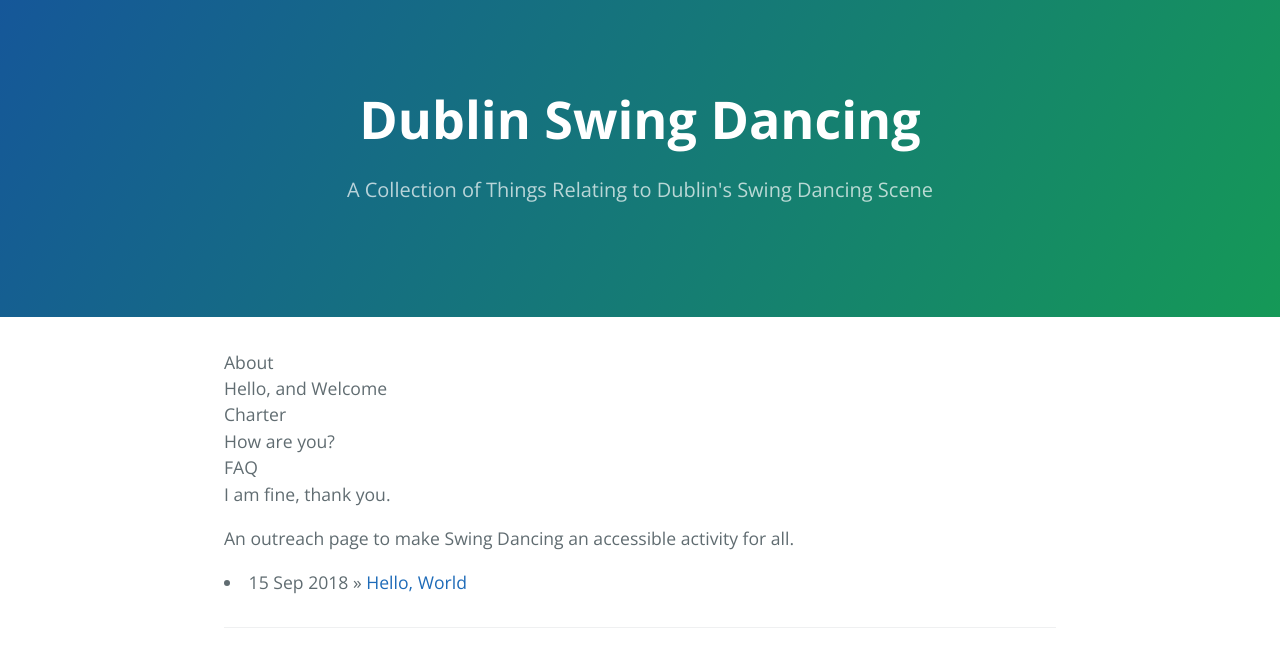
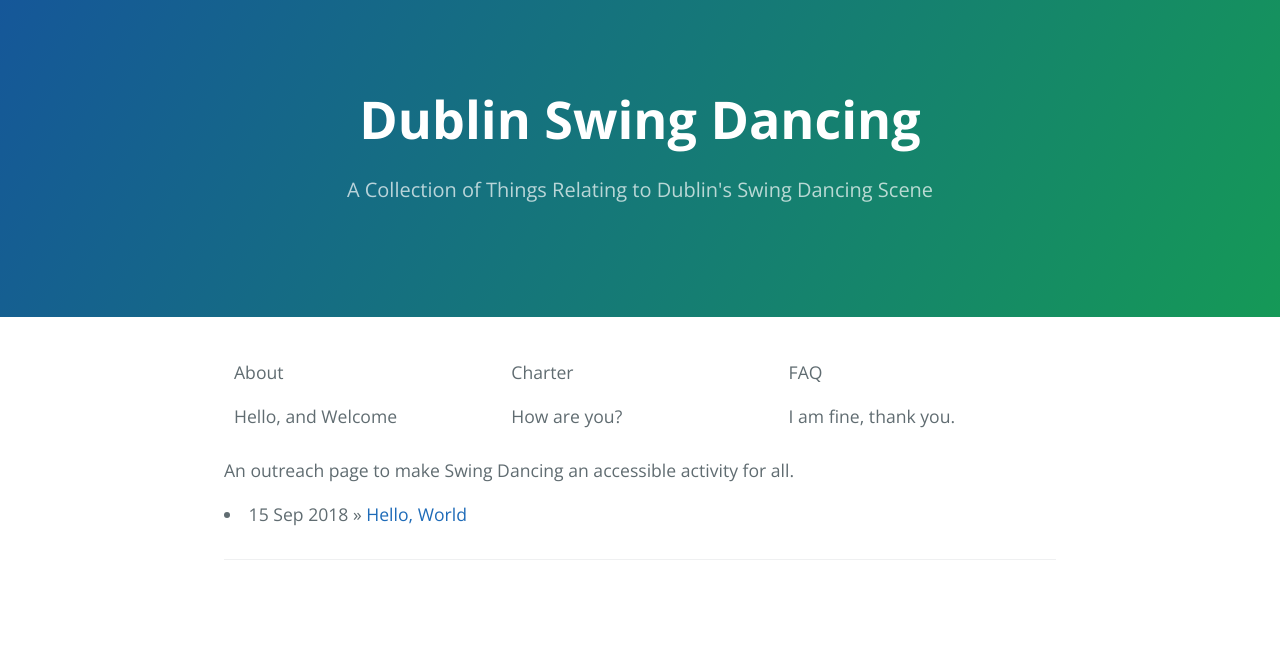
Before and after one commit to DublinSwingDancing/dublinswingdancing.github.io, a Jekyll site: the page built from index.md, in a window 1280 px wide. Shown: the top 667 px of the page. Built offline with Jekyll 4.4.1, drawn with Linux system fonts in a browser that asks for light colours.

Commit message:
Add default.scss to float text

```diff
--- a/_layouts/default.html
+++ b/_layouts/default.html
@@ -18,6 +18,7 @@
     <meta name="theme-color" content="#157878">
     <meta name="apple-mobile-web-app-status-bar-style" content="black-translucent">
     <link rel="stylesheet" href="{{ '/assets/css/style.css?v=' | append: site.github.build_revision | relative_url }}">
+    <link rel="stylesheet" href="/assets/css/default.css">
   </head>
   <body>
     <a id="skip-to-content" href="#content">Skip to the content.</a>
--- /dev/null
+++ b/assets/css/default.scss
@@ -0,0 +1,16 @@
+---
+---
+
+/* Create three equal columns that floats next to each other */
+.index_column {
+    float: left;
+    width: 33.33%;
+    padding: 10px;
+}
+
+/* Clear floats after the columns */
+.index_row:after {
+    content: "";
+    display: table;
+    clear: both;
+}
--- a/index.md
+++ b/index.md
@@ -2,17 +2,17 @@
 layout: default
 ---
 
-<div class="index_row"><div class="index_column"><div class="index_top_title">
+<div class="index_row"><div class="index_column"><p class="index_top_title">
 About
-</div>
+</p>
 Hello, and Welcome
-</div><div class="index_column"><div class="index_top_title">
+</div><div class="index_column"><p class="index_top_title">
 Charter
-</div>
+</p>
 How are you?
-</div><div class="index_column"><div class="index_top_title">
+</div><div class="index_column"><p class="index_top_title">
 FAQ
-</div>
+</p>
 I am fine, thank you.
 </div></div>
 
```
